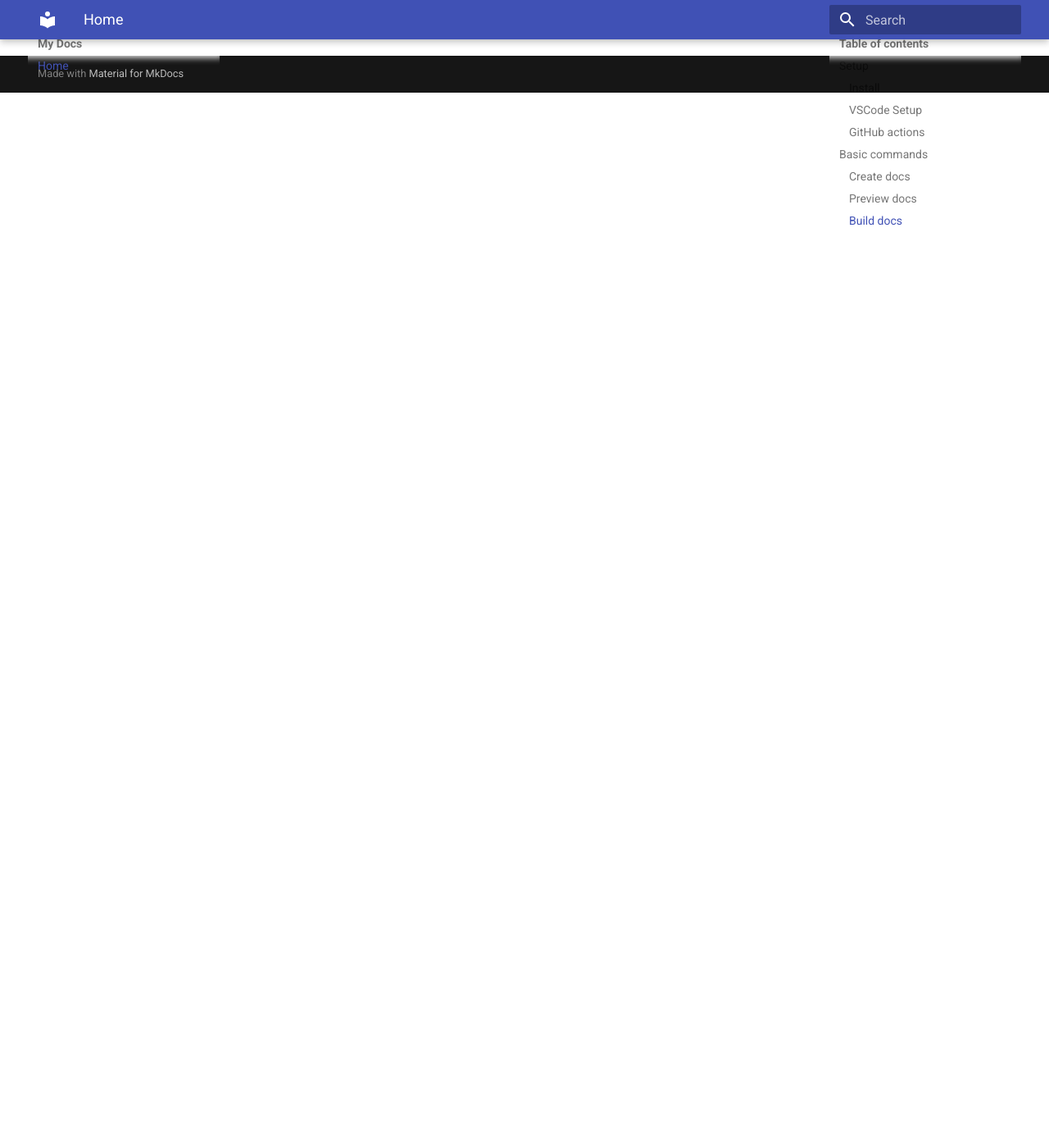
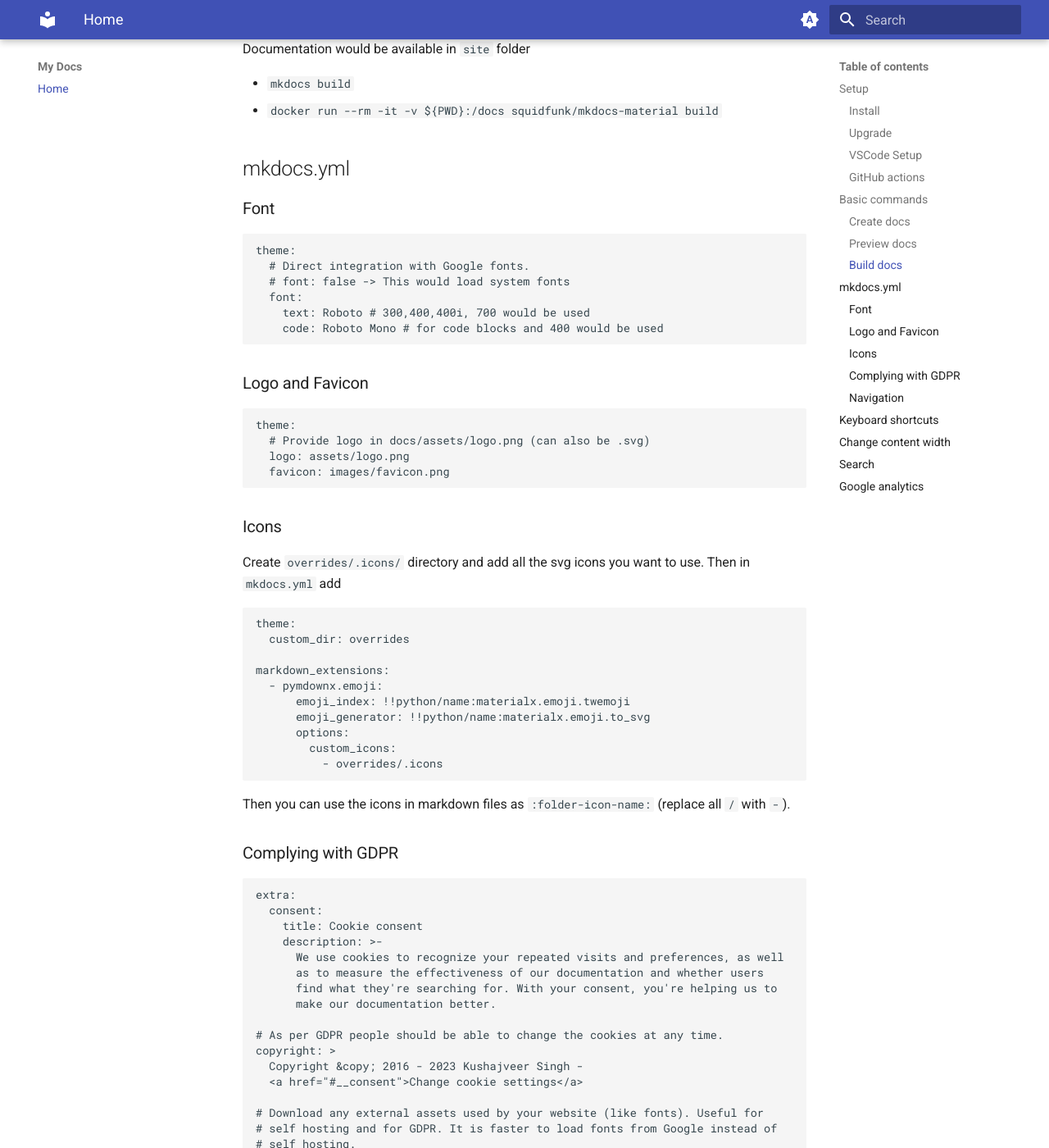
Before and after one commit to KushajveerSingh/learn_material_mkdocs, an MkDocs documentation site: the page built from docs/index.md, in a window 1280 px wide and 1400 px high, scrolled down 2077 px. Shown: the whole window at 82% size. Built offline with MkDocs 1.6.1 and Material for MkDocs 9.7.7, drawn with Linux system fonts in a browser that asks for light colours; before the commit the page ends 2190 px from its top, so only the background shows below that; some of the changed text lies outside the part shown.

Commit message:
add docs

````diff
--- a/docs/index.md
+++ b/docs/index.md
@@ -7,6 +7,9 @@
 - `pip install mkdocs-material`
 - `docker pull squidfunk/mkdocs-material`
 - `git clone https://github.com/squidfunk/mkdocs-material.git` and `cd mkdocs-material && pip install -e mkdocs-material`
+
+### Upgrade
+`pip install --upgrade --force-reinstall mkdocs-material`
 
 ### VSCode Setup
 Create `.vscode/settings.json` file and add the following
@@ -78,3 +81,181 @@
 
 - `mkdocs build`
 - `docker run --rm -it -v ${PWD}:/docs squidfunk/mkdocs-material build`
+
+## mkdocs.yml
+
+### Font
+```yaml
+theme:
+  # Direct integration with Google fonts.
+  # font: false -> This would load system fonts
+  font:
+    text: Roboto # 300,400,400i, 700 would be used
+    code: Roboto Mono # for code blocks and 400 would be used
+```
+
+### Logo and Favicon
+```yaml
+theme:
+  # Provide logo in docs/assets/logo.png (can also be .svg)
+  logo: assets/logo.png
+  favicon: images/favicon.png
+```
+
+### Icons
+Create `overrides/.icons/` directory and add all the svg icons you want to use. Then in `mkdocs.yml` add
+```yaml
+theme:
+  custom_dir: overrides
+
+markdown_extensions:
+  - pymdownx.emoji:
+      emoji_index: !!python/name:materialx.emoji.twemoji
+      emoji_generator: !!python/name:materialx.emoji.to_svg
+      options:
+        custom_icons:
+          - overrides/.icons
+```
+
+Then you can use the icons in markdown files as `:folder-icon-name:` (replace all `/` with `-`).
+
+### Complying with GDPR
+```yaml
+extra:
+  consent:
+    title: Cookie consent
+    description: >-
+      We use cookies to recognize your repeated visits and preferences, as well
+      as to measure the effectiveness of our documentation and whether users
+      find what they're searching for. With your consent, you're helping us to
+      make our documentation better.
+
+# As per GDPR people should be able to change the cookies at any time.
+copyright: >
+  Copyright &copy; 2016 - 2023 Kushajveer Singh -
+  <a href="#__consent">Change cookie settings</a>
+
+# Download any external assets used by your website (like fonts). Useful for
+# self hosting and for GDPR. It is faster to load fonts from Google instead of
+# self hosting.
+plugins:
+  - privacy
+```
+
+### Navigation
+```yaml
+theme:
+  features:
+    # Internal links will not result in full-reloading of the page
+    - navigation.instant
+
+    # URL is automatically updated with the active anchor as highlighted
+    # in table of contents
+    - navigation.tracking
+
+    # Top-level sections are rendered in a menu layer below the header (disabling it seems better)
+    - navigation.tabs
+
+    # Top-level sections are rendered as groups in the sidebar
+    # (disabling it seems better)
+    - navigation.sections
+
+    # Add breadcrumb at top of each page, to make navigation easier
+    # on mobile
+    - navigation.path
+
+    # For sites with a 100+ pages, the navigation links in the sidebar
+    # can take a lot of space. This feature can be used to reduce the
+    # size of the rendered HTML by more than 33% by not rendering the
+    # things that are not visible.
+    - navigation.prune
+
+    # In the left-sidebar, you can click the section heading and show
+    # an overview page. Create `index.md` file in the respective folder
+    # and add it to the beginning of the navigation section (as shown
+    # below in 'nav').
+    - navigation.indexes
+
+    # Sidebar is automatically scrolled so that the active anchor is always
+    # visible.
+    - toc.follow
+
+    # Show back-to-top button when user starts scrolling up
+    - navigation.top
+nav:
+  - Section:
+    - section/index.md
+    - Page 1: section/page-1.md
+    ...
+    - Page n: section/page-n.md
+```
+
+To hide things, add this to the frontmatter of markdown file
+```md
+---
+hide:
+  - navigation <-- the left sidebar
+  - toc <-- the right sidebar>
+  - path <-- breadcrumb if you have enabled it
+---
+
+# Document title
+```
+
+## Keyboard shortcuts
+When search is focused
+- Down / Up - select next/previous result
+- Esc / Tab - close search dialog
+- Enter - follow selected research
+
+WHen search is not focused
+- F / S / / - open search dialog
+- P / , - goto previous page
+- N / . - goto next page
+
+## Change content width
+In `mkdocs.yml`
+```yaml
+extra_css:
+  - stylesheets/extra.css
+```
+
+In `docs/stylesheets/extra.css`
+```css
+.md-grid {
+    // set to 'initial' to use the entire available space
+    max-width: 1440px;
+}
+```
+
+## Search
+```yaml
+# Works offline also
+plugins:
+  - search
+
+theme:
+  features:
+    # Show suggestions for the current word being typed
+    - search.suggest
+
+    # When user clicks a search result, all occurrences are highlighted
+    - search.highlight
+```
+
+Markdown frontmatter
+```md
+---
+search:
+  boost: 2 (to rank page higher)
+  boost: 0.2 (to rank page lower)
+
+  exclude: true (exclude page from search)
+---
+
+## Section 2 { data-search-exclude } <-- to exclude a section from search
+
+Some content block { data-search-exclude } <-- can also be used to exclude inline and block level elements
+```
+
+## Google analytics
--- a/mkdocs.yml
+++ b/mkdocs.yml
@@ -1,3 +1,37 @@
 site_name: My Docs
 theme:
   name: material
+
+  palette:
+    # Operating systems have the option to switch between light and dark mode
+    # automatically based upon the time of the day. Below list value, add
+    # supports for that.
+    - media: "(prefers-color-scheme)"
+      toggle:
+        icon: material/brightness-auto
+        name: Switch to light mode
+
+
+    - media: "(prefers-color-scheme: light)"
+      scheme: default # light mode
+
+      # What icon and text to display when switching to light-mode
+      toggle:
+        icon: material/brightness-7
+        name: Switch to dark mode
+
+      # Used for header, sidebar, text links, ...
+      primary: indigo
+
+      # Elements that can be interacted with (hovered links, buttons, scrollbars)
+      accent: indigo
+
+
+    - media: "(prefers-color-scheme: dark)"
+      scheme: slate
+      toggle:
+        icon: material/brightness-4
+        name: Switch to system preference
+
+  features:
+    - navigation.tracking
````
